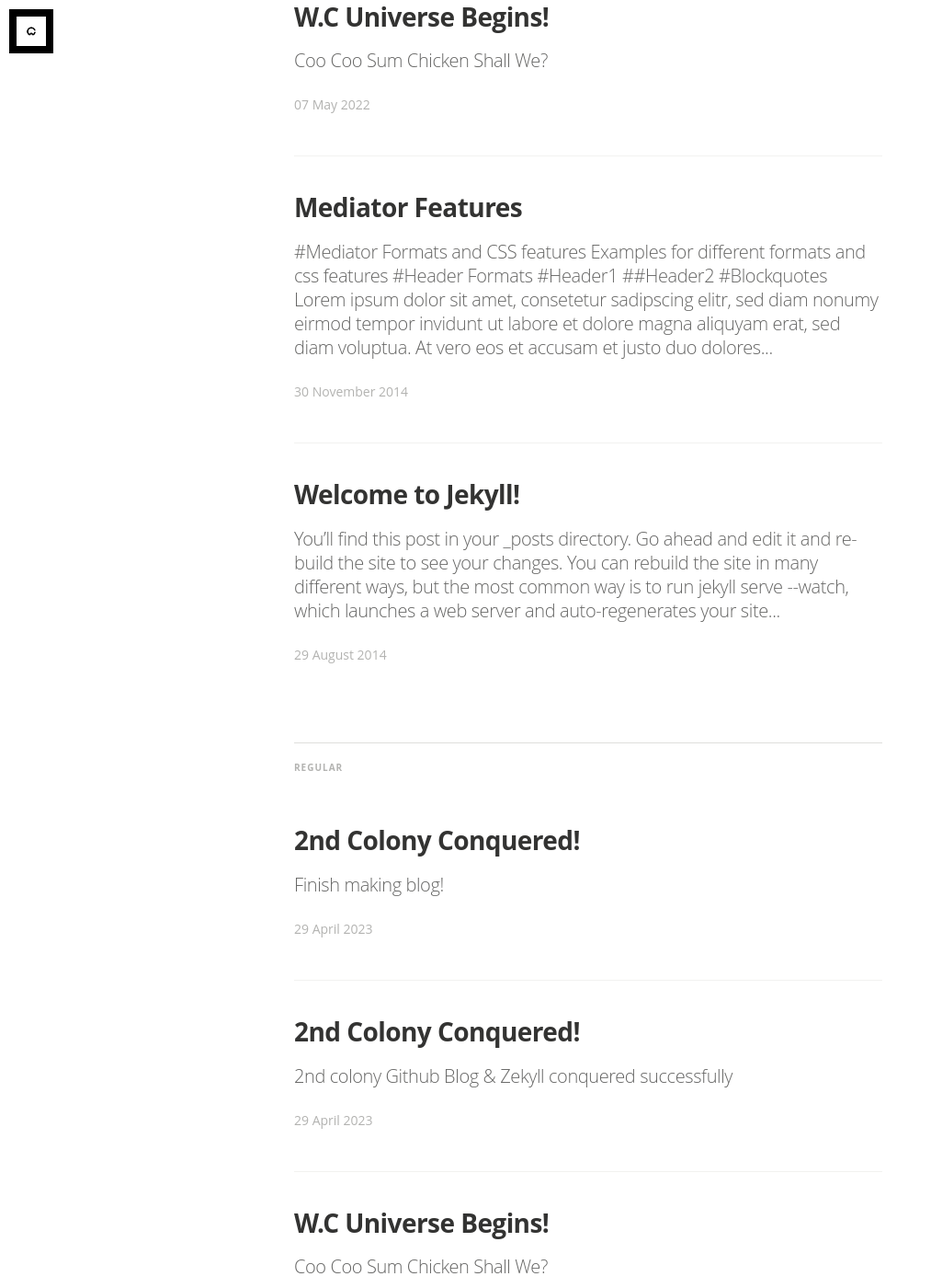
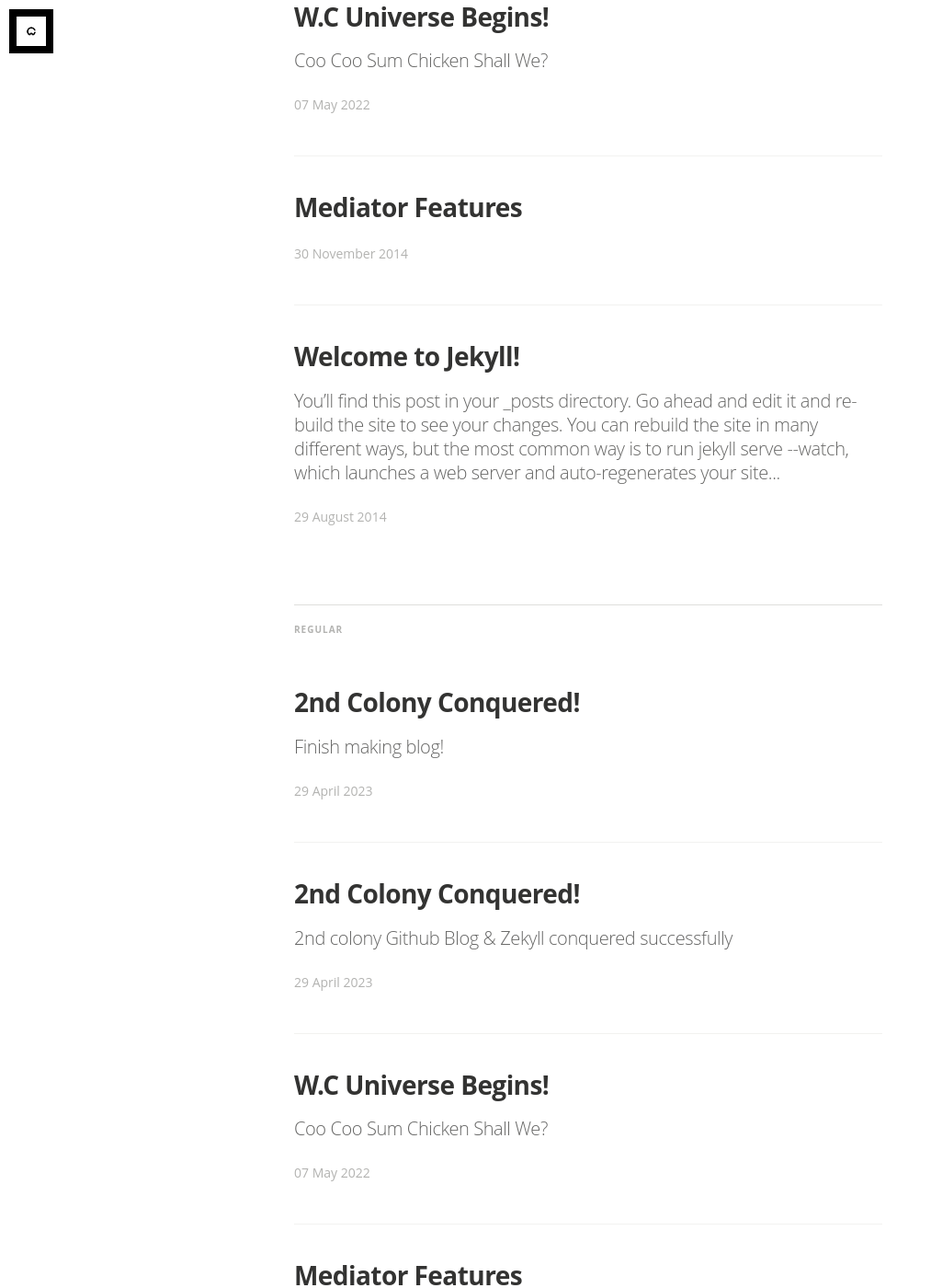
Before and after one commit to Woochal/Woochal.github.io, a Jekyll site: the page built from index.html, in a window 1280 px wide and 1400 px high, scrolled down 1215 px. Shown: the whole window at 92% size, without its empty margins (0-1013 px from the left). Built offline with Jekyll 4.4.1, drawn with Linux system fonts in a browser that asks for light colours; nearby versions of some CDN libraries; some web fonts are replaced; the list of posts is cut into pages by our own code; some of the changed text lies outside the part shown.

Commit message:
Update 2014-11-30-mediator_features.markdown

```diff
--- a/_posts/2014-11-30-mediator_features.markdown
+++ b/_posts/2014-11-30-mediator_features.markdown
@@ -7,34 +7,3 @@
 image: /assets/article_images/2014-11-30-mediator_features/night-track.JPG
 image2: /assets/article_images/2014-11-30-mediator_features/night-track-mobile.JPG
 ---
-#Mediator Formats and CSS features
-
-Examples for different formats and css features
-
-#Header Formats
-#Header1
-##Header2
-
-#Blockquotes
->Lorem ipsum dolor sit amet, consetetur sadipscing elitr, sed diam nonumy eirmod tempor invidunt ut labore et dolore magna aliquyam erat, sed diam voluptua. At vero eos et accusam et justo duo dolores et ea rebum. Stet clita kasd gubergren, no sea takimata sanctus
-
-#Lists
-##orderd lists
-1. one
-2. two
-3. three
-
-##unorderd lists
-- Apple
-- Banana
-- Plum
-
-#Links
-This is an [example link](http://example.com/ "With a Title").
-
-#Combinations
->Lorem ipsum dolor sit amet, consetetur sadipscing elitr, sed diam nonumy eirmod tempor invidunt ut labore et dolore magna aliquyam erat, sed diam voluptua. At vero eos et accusam et justo duo dolores et ea rebum. Stet clita kasd gubergren, no sea takimata sanctus
->
-> - Apple
-> - Banana
-> - Plum
```
